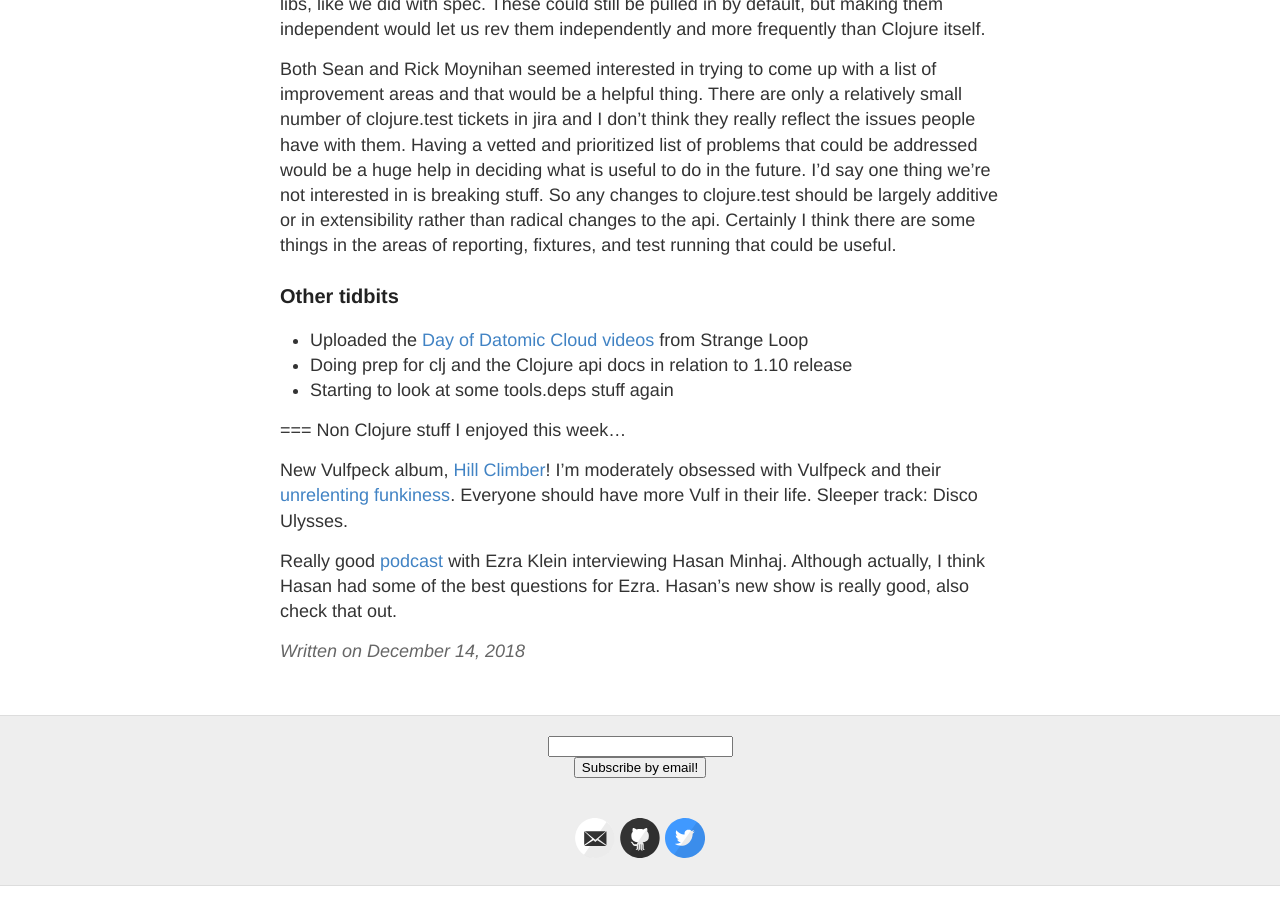
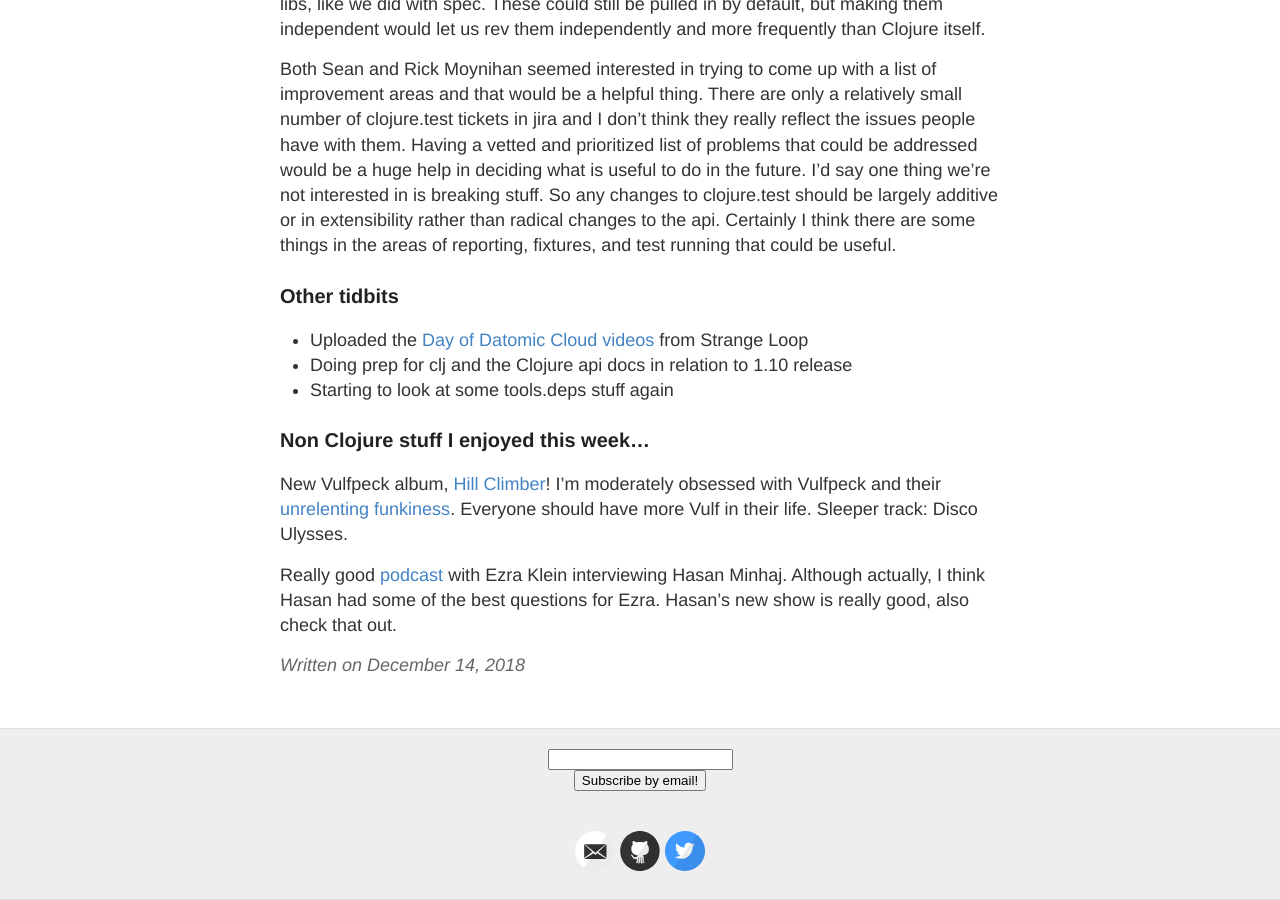
Before and after one commit to insideclojure/insideclojure.github.io, a Jekyll site: the page built from _posts/2018-12-14-journal.md, in a window 1280 px wide and 900 px high, scrolled down 2587 px. Built offline with Jekyll 4.4.1, drawn with Linux system fonts in a browser that asks for light colours; comment, search, counter and statistics services are not loaded.

Commit message:
fix header

```diff
--- a/_posts/2018-12-14-journal.md
+++ b/_posts/2018-12-14-journal.md
@@ -56,7 +56,7 @@ Both Sean and Rick Moynihan seemed interested in trying to come up with a list o
 * Doing prep for clj and the Clojure api docs in relation to 1.10 release
 * Starting to look at some tools.deps stuff again
 
-=== Non Clojure stuff I enjoyed this week...
+### Non Clojure stuff I enjoyed this week...
 
 New Vulfpeck album, [Hill Climber](https://vulfpeck.bandcamp.com/album/hill-climber)! I'm moderately obsessed with Vulfpeck and their [unrelenting funkiness](https://www.youtube.com/watch?v=Nq5LMGtBmis). Everyone should have more Vulf in their life. Sleeper track: Disco Ulysses.
 
```
